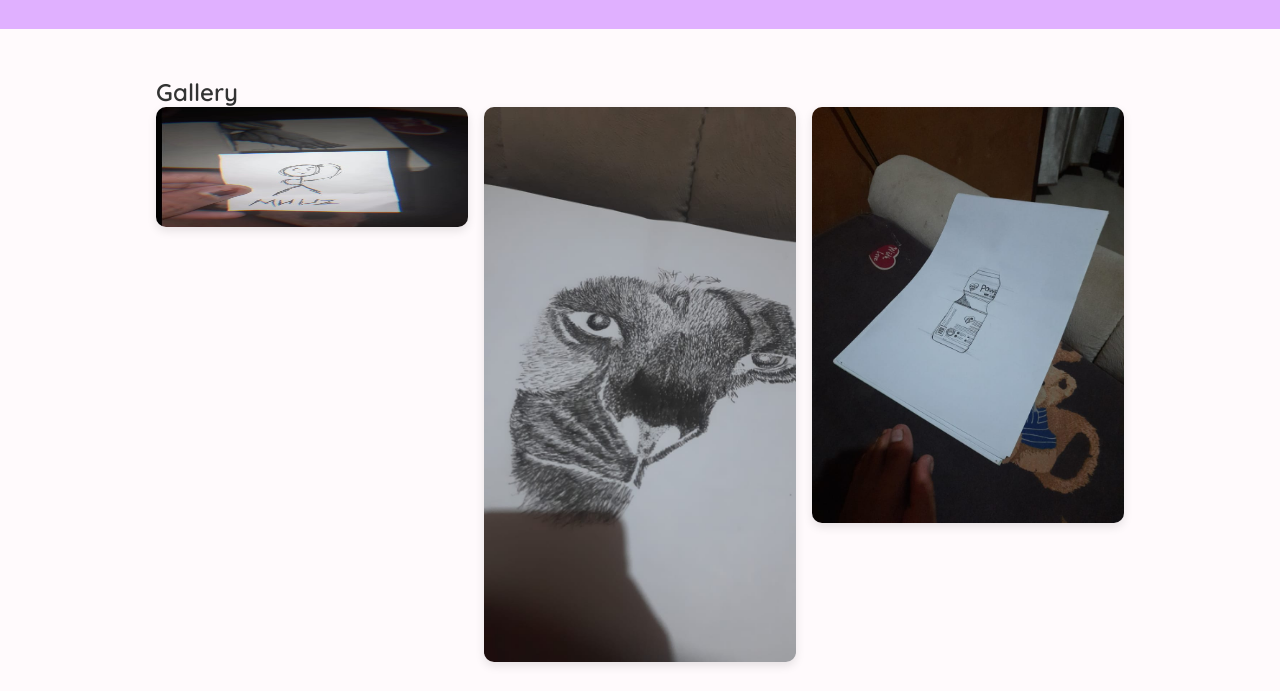
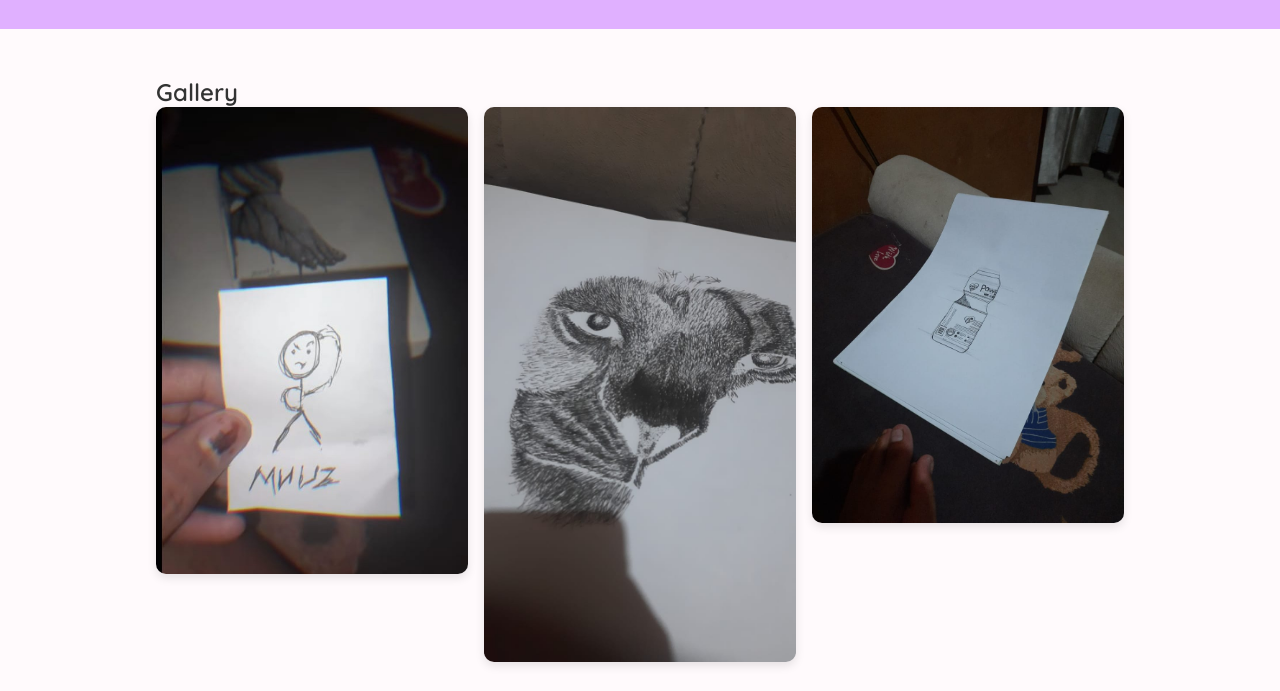
Before and after one commit to muuzx/Opencommision.github.io, a plain HTML site: page Index.html in a window 1280 px wide. Shown: the part 109-800 px from the top of the page. Drawn offline with Linux system fonts and the light colour scheme.

Commit message:
Update Index.html

```diff
--- a/Index.html
+++ b/Index.html
@@ -58,7 +58,7 @@
   <section id="gallery">
     <h2>Gallery</h2>
     <div class="gallery-grid">
-      <img src="art1.jpg" alt="Artwork 1" width="100" height="120">
+      <img src="art1.jpg" alt="Artwork 1">
       <img src="art2.jpg" alt="Artwork 2">
       <img src="art3.jpg" alt="Artwork 3">
     </div>
```
